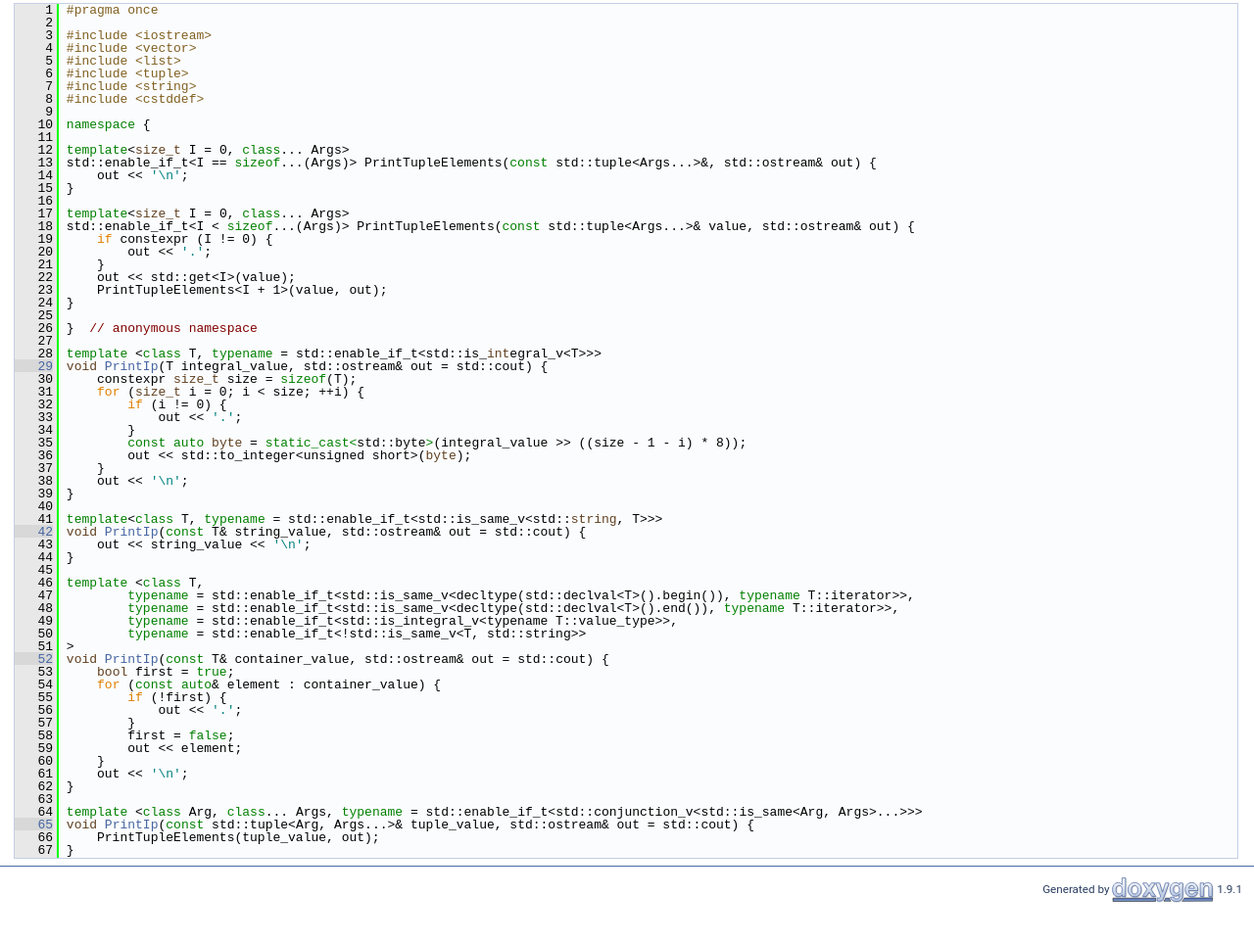
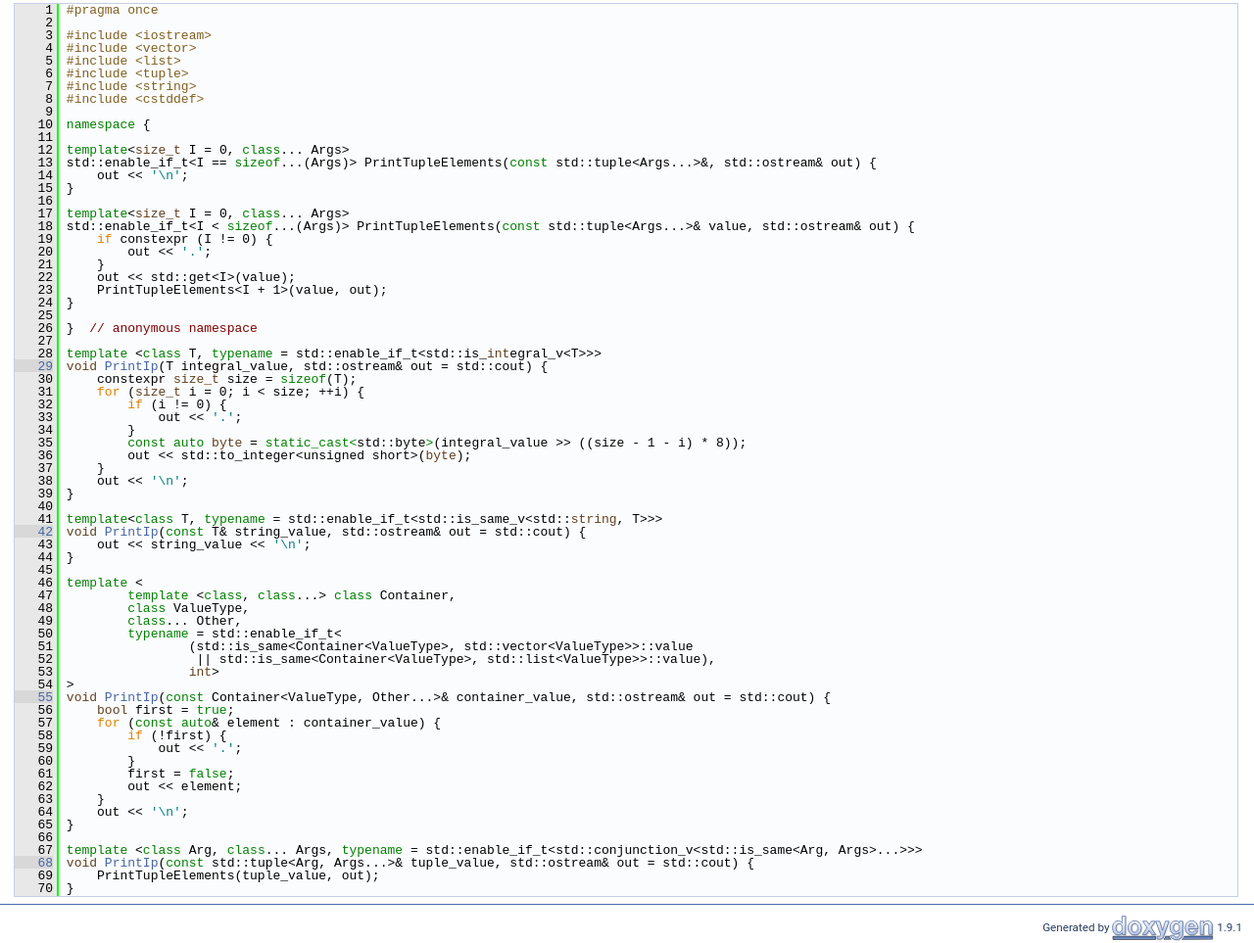
Before and after one commit to buevich-dmitry/otus3, a plain HTML site: page print__ip_8h_source.html in a window 1280 px wide. Shown: the part 185-1148 px from the top of the page at 98% size. Before the commit the page ends 1109 px from the top, so only its background shows below. Drawn offline with Linux system fonts and the light colour scheme.

Commit message:
deploy: 02b825033b75c5602d10bac0fc91f6cd4509adad

```diff
--- a/print__ip_8h_source.html
+++ b/print__ip_8h_source.html
@@ -110,28 +110,31 @@ $(function() {
 <div class="line"><a name="l00043"></a><span class="lineno">   43</span>&#160;    out &lt;&lt; string_value &lt;&lt; <span class="charliteral">&#39;\n&#39;</span>;</div>
 <div class="line"><a name="l00044"></a><span class="lineno">   44</span>&#160;}</div>
 <div class="line"><a name="l00045"></a><span class="lineno">   45</span>&#160; </div>
-<div class="line"><a name="l00046"></a><span class="lineno">   46</span>&#160;<span class="keyword">template</span> &lt;<span class="keyword">class </span>T,</div>
-<div class="line"><a name="l00047"></a><span class="lineno">   47</span>&#160;        <span class="keyword">typename</span> = std::enable_if_t&lt;std::is_same_v&lt;decltype(std::declval&lt;T&gt;().begin()), <span class="keyword">typename</span> T::iterator&gt;&gt;,</div>
-<div class="line"><a name="l00048"></a><span class="lineno">   48</span>&#160;        <span class="keyword">typename</span> = std::enable_if_t&lt;std::is_same_v&lt;decltype(std::declval&lt;T&gt;().end()), <span class="keyword">typename</span> T::iterator&gt;&gt;,</div>
-<div class="line"><a name="l00049"></a><span class="lineno">   49</span>&#160;        <span class="keyword">typename</span> = std::enable_if_t&lt;std::is_integral_v&lt;typename T::value_type&gt;&gt;,</div>
-<div class="line"><a name="l00050"></a><span class="lineno">   50</span>&#160;        <span class="keyword">typename</span> = std::enable_if_t&lt;!std::is_same_v&lt;T, std::string&gt;&gt;</div>
-<div class="line"><a name="l00051"></a><span class="lineno">   51</span>&#160;&gt;</div>
-<div class="line"><a name="l00052"></a><span class="lineno"><a class="line" href="print__ip_8h.html#aaabd39b789386d73c480ad028e85c822">   52</a></span>&#160;<span class="keywordtype">void</span> <a class="code" href="print__ip_8h.html#a294c4164ffdb55e2519a6285767efc74">PrintIp</a>(<span class="keyword">const</span> T&amp; container_value, std::ostream&amp; out = std::cout) {</div>
-<div class="line"><a name="l00053"></a><span class="lineno">   53</span>&#160;    <span class="keywordtype">bool</span> first = <span class="keyword">true</span>;</div>
-<div class="line"><a name="l00054"></a><span class="lineno">   54</span>&#160;    <span class="keywordflow">for</span> (<span class="keyword">const</span> <span class="keyword">auto</span>&amp; element : container_value) {</div>
-<div class="line"><a name="l00055"></a><span class="lineno">   55</span>&#160;        <span class="keywordflow">if</span> (!first) {</div>
-<div class="line"><a name="l00056"></a><span class="lineno">   56</span>&#160;            out &lt;&lt; <span class="charliteral">&#39;.&#39;</span>;</div>
-<div class="line"><a name="l00057"></a><span class="lineno">   57</span>&#160;        }</div>
-<div class="line"><a name="l00058"></a><span class="lineno">   58</span>&#160;        first = <span class="keyword">false</span>;</div>
-<div class="line"><a name="l00059"></a><span class="lineno">   59</span>&#160;        out &lt;&lt; element;</div>
-<div class="line"><a name="l00060"></a><span class="lineno">   60</span>&#160;    }</div>
-<div class="line"><a name="l00061"></a><span class="lineno">   61</span>&#160;    out &lt;&lt; <span class="charliteral">&#39;\n&#39;</span>;</div>
-<div class="line"><a name="l00062"></a><span class="lineno">   62</span>&#160;}</div>
-<div class="line"><a name="l00063"></a><span class="lineno">   63</span>&#160; </div>
-<div class="line"><a name="l00064"></a><span class="lineno">   64</span>&#160;<span class="keyword">template</span> &lt;<span class="keyword">class </span>Arg, <span class="keyword">class</span>... Args, <span class="keyword">typename</span> = std::enable_if_t&lt;std::conjunction_v&lt;std::is_same&lt;Arg, Args&gt;...&gt;&gt;&gt;</div>
-<div class="line"><a name="l00065"></a><span class="lineno"><a class="line" href="print__ip_8h.html#a792901b2fbf7de3ed2a1fcbecd4e0fa6">   65</a></span>&#160;<span class="keywordtype">void</span> <a class="code" href="print__ip_8h.html#a294c4164ffdb55e2519a6285767efc74">PrintIp</a>(<span class="keyword">const</span> std::tuple&lt;Arg, Args...&gt;&amp; tuple_value, std::ostream&amp; out = std::cout) {</div>
-<div class="line"><a name="l00066"></a><span class="lineno">   66</span>&#160;    PrintTupleElements(tuple_value, out);</div>
-<div class="line"><a name="l00067"></a><span class="lineno">   67</span>&#160;}</div>
+<div class="line"><a name="l00046"></a><span class="lineno">   46</span>&#160;<span class="keyword">template</span> &lt;</div>
+<div class="line"><a name="l00047"></a><span class="lineno">   47</span>&#160;        <span class="keyword">template</span> &lt;<span class="keyword">class</span>, <span class="keyword">class</span>...&gt; <span class="keyword">class </span>Container,</div>
+<div class="line"><a name="l00048"></a><span class="lineno">   48</span>&#160;        <span class="keyword">class </span>ValueType,</div>
+<div class="line"><a name="l00049"></a><span class="lineno">   49</span>&#160;        <span class="keyword">class</span>... Other,</div>
+<div class="line"><a name="l00050"></a><span class="lineno">   50</span>&#160;        <span class="keyword">typename</span> = std::enable_if_t&lt;</div>
+<div class="line"><a name="l00051"></a><span class="lineno">   51</span>&#160;                (std::is_same&lt;Container&lt;ValueType&gt;, std::vector&lt;ValueType&gt;&gt;::value</div>
+<div class="line"><a name="l00052"></a><span class="lineno">   52</span>&#160;                 || std::is_same&lt;Container&lt;ValueType&gt;, std::list&lt;ValueType&gt;&gt;::value),</div>
+<div class="line"><a name="l00053"></a><span class="lineno">   53</span>&#160;                <span class="keywordtype">int</span>&gt;</div>
+<div class="line"><a name="l00054"></a><span class="lineno">   54</span>&#160;&gt;</div>
+<div class="line"><a name="l00055"></a><span class="lineno"><a class="line" href="print__ip_8h.html#a42138bbe12fa9cb42d4f785f96879817">   55</a></span>&#160;<span class="keywordtype">void</span> <a class="code" href="print__ip_8h.html#a294c4164ffdb55e2519a6285767efc74">PrintIp</a>(<span class="keyword">const</span> Container&lt;ValueType, Other...&gt;&amp; container_value, std::ostream&amp; out = std::cout) {</div>
+<div class="line"><a name="l00056"></a><span class="lineno">   56</span>&#160;    <span class="keywordtype">bool</span> first = <span class="keyword">true</span>;</div>
+<div class="line"><a name="l00057"></a><span class="lineno">   57</span>&#160;    <span class="keywordflow">for</span> (<span class="keyword">const</span> <span class="keyword">auto</span>&amp; element : container_value) {</div>
+<div class="line"><a name="l00058"></a><span class="lineno">   58</span>&#160;        <span class="keywordflow">if</span> (!first) {</div>
+<div class="line"><a name="l00059"></a><span class="lineno">   59</span>&#160;            out &lt;&lt; <span class="charliteral">&#39;.&#39;</span>;</div>
+<div class="line"><a name="l00060"></a><span class="lineno">   60</span>&#160;        }</div>
+<div class="line"><a name="l00061"></a><span class="lineno">   61</span>&#160;        first = <span class="keyword">false</span>;</div>
+<div class="line"><a name="l00062"></a><span class="lineno">   62</span>&#160;        out &lt;&lt; element;</div>
+<div class="line"><a name="l00063"></a><span class="lineno">   63</span>&#160;    }</div>
+<div class="line"><a name="l00064"></a><span class="lineno">   64</span>&#160;    out &lt;&lt; <span class="charliteral">&#39;\n&#39;</span>;</div>
+<div class="line"><a name="l00065"></a><span class="lineno">   65</span>&#160;}</div>
+<div class="line"><a name="l00066"></a><span class="lineno">   66</span>&#160; </div>
+<div class="line"><a name="l00067"></a><span class="lineno">   67</span>&#160;<span class="keyword">template</span> &lt;<span class="keyword">class </span>Arg, <span class="keyword">class</span>... Args, <span class="keyword">typename</span> = std::enable_if_t&lt;std::conjunction_v&lt;std::is_same&lt;Arg, Args&gt;...&gt;&gt;&gt;</div>
+<div class="line"><a name="l00068"></a><span class="lineno"><a class="line" href="print__ip_8h.html#a792901b2fbf7de3ed2a1fcbecd4e0fa6">   68</a></span>&#160;<span class="keywordtype">void</span> <a class="code" href="print__ip_8h.html#a294c4164ffdb55e2519a6285767efc74">PrintIp</a>(<span class="keyword">const</span> std::tuple&lt;Arg, Args...&gt;&amp; tuple_value, std::ostream&amp; out = std::cout) {</div>
+<div class="line"><a name="l00069"></a><span class="lineno">   69</span>&#160;    PrintTupleElements(tuple_value, out);</div>
+<div class="line"><a name="l00070"></a><span class="lineno">   70</span>&#160;}</div>
 <div class="ttc" id="aprint__ip_8h_html_a294c4164ffdb55e2519a6285767efc74"><div class="ttname"><a href="print__ip_8h.html#a294c4164ffdb55e2519a6285767efc74">PrintIp</a></div><div class="ttdeci">void PrintIp(T integral_value, std::ostream &amp;out=std::cout)</div><div class="ttdef"><b>Definition:</b> print_ip.h:29</div></div>
 </div><!-- fragment --></div><!-- contents -->
 <!-- start footer part -->
--- a/search/all_1.js
+++ b/search/all_1.js
@@ -1,5 +1,5 @@
 var searchData=
 [
   ['print_5fip_2eh_2',['print_ip.h',['../print__ip_8h.html',1,'']]],
-  ['printip_3',['PrintIp',['../print__ip_8h.html#a294c4164ffdb55e2519a6285767efc74',1,'PrintIp(T integral_value, std::ostream &amp;out=std::cout):&#160;print_ip.h'],['../print__ip_8h.html#a146bc4511faa15663cc2d0a43f664195',1,'PrintIp(const T &amp;string_value, std::ostream &amp;out=std::cout):&#160;print_ip.h'],['../print__ip_8h.html#aaabd39b789386d73c480ad028e85c822',1,'PrintIp(const T &amp;container_value, std::ostream &amp;out=std::cout):&#160;print_ip.h'],['../print__ip_8h.html#a792901b2fbf7de3ed2a1fcbecd4e0fa6',1,'PrintIp(const std::tuple&lt; Arg, Args... &gt; &amp;tuple_value, std::ostream &amp;out=std::cout):&#160;print_ip.h']]]
+  ['printip_3',['PrintIp',['../print__ip_8h.html#a294c4164ffdb55e2519a6285767efc74',1,'PrintIp(T integral_value, std::ostream &amp;out=std::cout):&#160;print_ip.h'],['../print__ip_8h.html#a146bc4511faa15663cc2d0a43f664195',1,'PrintIp(const T &amp;string_value, std::ostream &amp;out=std::cout):&#160;print_ip.h'],['../print__ip_8h.html#a42138bbe12fa9cb42d4f785f96879817',1,'PrintIp(const Container&lt; ValueType, Other... &gt; &amp;container_value, std::ostream &amp;out=std::cout):&#160;print_ip.h'],['../print__ip_8h.html#a792901b2fbf7de3ed2a1fcbecd4e0fa6',1,'PrintIp(const std::tuple&lt; Arg, Args... &gt; &amp;tuple_value, std::ostream &amp;out=std::cout):&#160;print_ip.h']]]
 ];
--- a/search/functions_1.js
+++ b/search/functions_1.js
@@ -1,4 +1,4 @@
 var searchData=
 [
-  ['printip_10',['PrintIp',['../print__ip_8h.html#a294c4164ffdb55e2519a6285767efc74',1,'PrintIp(T integral_value, std::ostream &amp;out=std::cout):&#160;print_ip.h'],['../print__ip_8h.html#a146bc4511faa15663cc2d0a43f664195',1,'PrintIp(const T &amp;string_value, std::ostream &amp;out=std::cout):&#160;print_ip.h'],['../print__ip_8h.html#aaabd39b789386d73c480ad028e85c822',1,'PrintIp(const T &amp;container_value, std::ostream &amp;out=std::cout):&#160;print_ip.h'],['../print__ip_8h.html#a792901b2fbf7de3ed2a1fcbecd4e0fa6',1,'PrintIp(const std::tuple&lt; Arg, Args... &gt; &amp;tuple_value, std::ostream &amp;out=std::cout):&#160;print_ip.h']]]
+  ['printip_10',['PrintIp',['../print__ip_8h.html#a294c4164ffdb55e2519a6285767efc74',1,'PrintIp(T integral_value, std::ostream &amp;out=std::cout):&#160;print_ip.h'],['../print__ip_8h.html#a146bc4511faa15663cc2d0a43f664195',1,'PrintIp(const T &amp;string_value, std::ostream &amp;out=std::cout):&#160;print_ip.h'],['../print__ip_8h.html#a42138bbe12fa9cb42d4f785f96879817',1,'PrintIp(const Container&lt; ValueType, Other... &gt; &amp;container_value, std::ostream &amp;out=std::cout):&#160;print_ip.h'],['../print__ip_8h.html#a792901b2fbf7de3ed2a1fcbecd4e0fa6',1,'PrintIp(const std::tuple&lt; Arg, Args... &gt; &amp;tuple_value, std::ostream &amp;out=std::cout):&#160;print_ip.h']]]
 ];
```
Also changed, not shown: print__ip_8h.html (+13 -13 lines).
